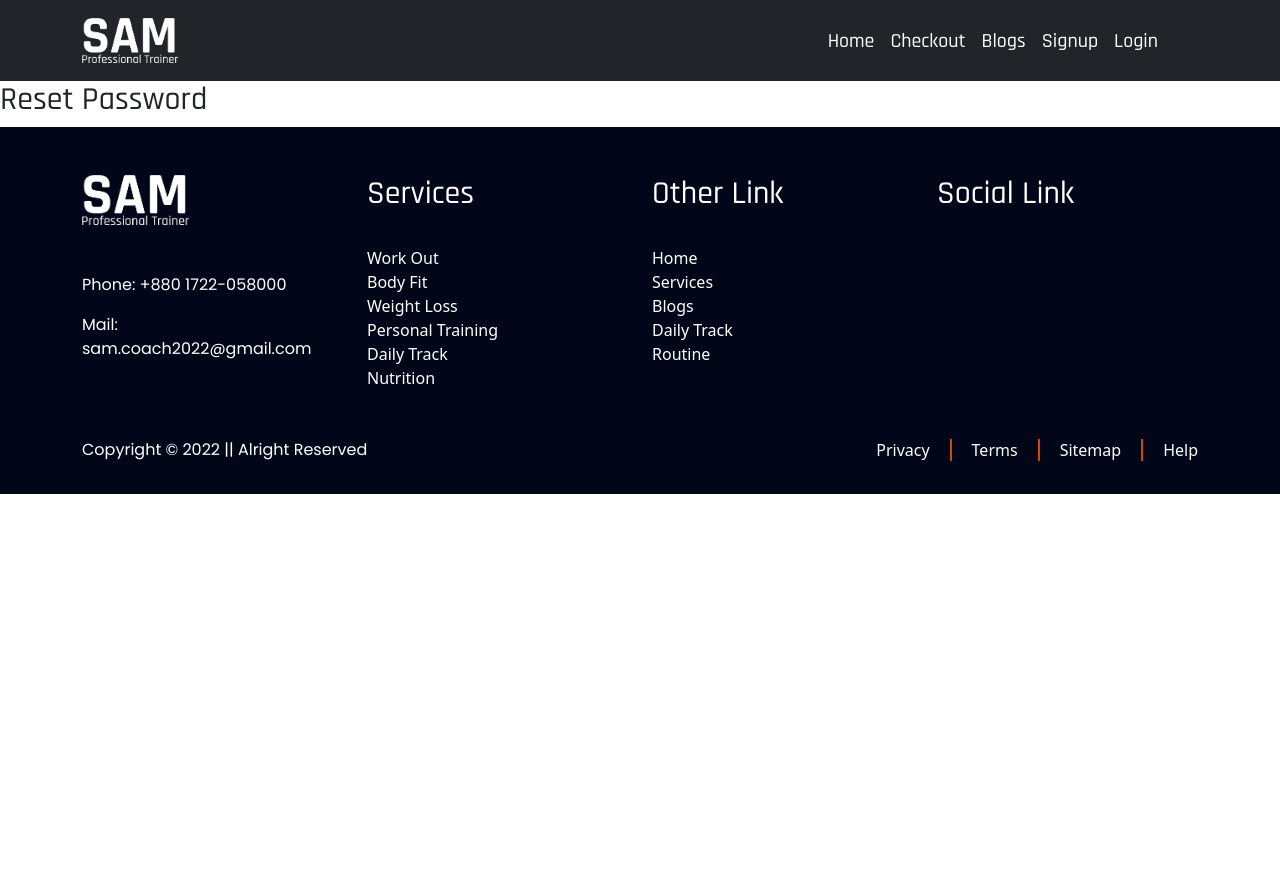
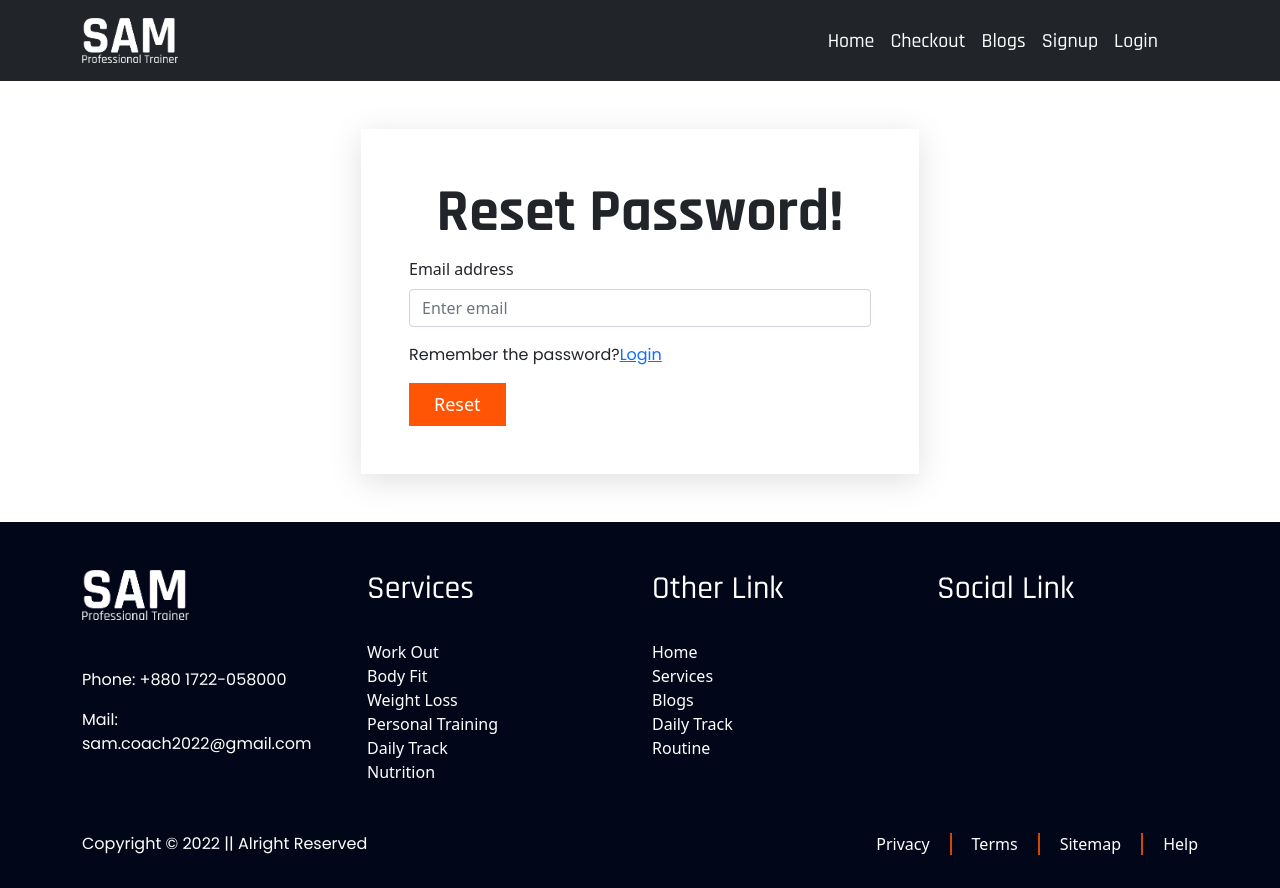
Before and after one commit to SamiulxHasanx07/gym-trainer-react-app-with-auth, a React (Create React App) app: page /resetpass in a window 1280 px wide. Before the commit the page ends 800 px from the top, so only its background shows below. Built offline with nearby package versions, Linux system fonts and the light colour scheme; no server answers.

Commit message:
forgot password functionality added

```diff
--- a/src/Pages/Auth/ResetPassword/ResetPassword.js
+++ b/src/Pages/Auth/ResetPassword/ResetPassword.js
@@ -1,9 +1,63 @@
-import React from 'react';
+import React, { useState } from 'react';
+import { Container, Form } from 'react-bootstrap';
+import { useSendPasswordResetEmail } from 'react-firebase-hooks/auth';
+import auth from '../../../firebase.init';
+import { toast, ToastContainer } from 'react-toastify';
+import { Link } from 'react-router-dom';
+const ResetPassword = () => {
 
-const ResetPassword = () => {
+    const [email, setEmail] = useState('')
+    const [errors, setErrors] = useState('')
+    const [sendPasswordResetEmail, sending, error] = useSendPasswordResetEmail(auth);
+    const handleEmail = (e) => {
+        const emailRegex = /\S+@\S+\.\S+/;
+        const validEmail = emailRegex.test(e.target.value)
+        if (validEmail) {
+            setEmail(e.target.value)
+            setErrors('')
+        } else {
+            setErrors('Enter Valid Email')
+            setEmail('')
+        }
+
+        if (e.target.value == '') {
+            setErrors('')
+        }
+    }
+
+    const resetPass = async (e) => {
+        e.preventDefault();
+        await sendPasswordResetEmail(email)
+        toast('Password Reset Link Sended!')
+    }
+    if(error){
+        console.log(error);
+    }
+
     return (
-        <div>
-            <h2>Reset Password</h2>
+        <div className='py-5'>
+
+            <Container>
+                <div className='form-container w-50 mx-auto py-5 px-5'>
+
+                    <h2 className='sec-title text-center'>Reset Password!</h2>
+
+                    <Form onSubmit={resetPass} >
+                        <Form.Group className="mb-3" controlId="formBasicEmail">
+                            <Form.Label>Email address</Form.Label>
+                            <Form.Control required onChange={handleEmail} type="email" placeholder="Enter email" />
+                            <Form.Text className="text-danger">
+                                {errors}
+                            </Form.Text>
+                        </Form.Group>
+                        <p>Remember the password?<Link to='/login'>Login </Link></p>
+                        <button className='card-btn' variant="primary" type="submit">
+                            Reset
+                        </button>
+                    </Form>
+                    <ToastContainer></ToastContainer>
+                </div>
+            </Container>
         </div>
     );
 };
--- a/src/Pages/Auth/Signup/Signup.js
+++ b/src/Pages/Auth/Signup/Signup.js
@@ -71,7 +71,6 @@ const Signup = () => {
     const navigate = useNavigate();
     const location = useLocation();
     const from = location.state?.from?.pathname || '/';
-    console.log(location);
 
     useEffect(()=>{
         if(user){
```
